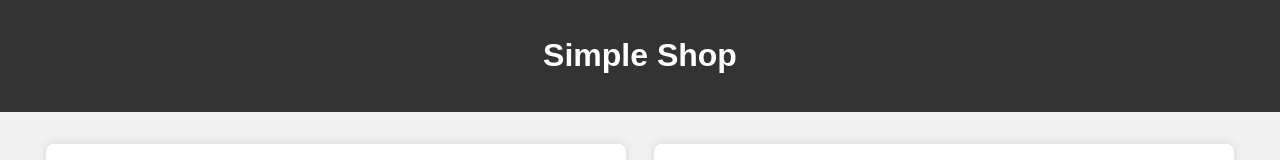
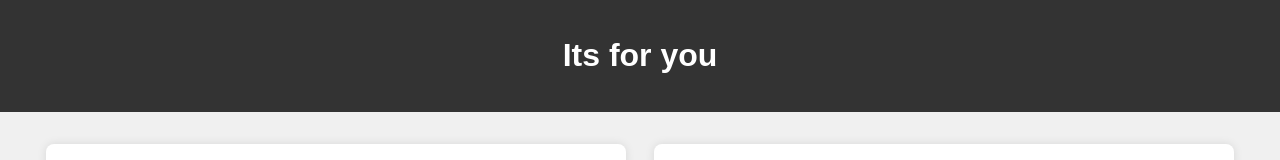
Before and after one commit to cutsences0/cutsences0.github.io, a plain HTML site: page index.html in a window 1280 px wide. Shown: the top 160 px of the page. Drawn offline with Linux system fonts and the light colour scheme.

Commit message:
Update index.html

```diff
--- a/index.html
+++ b/index.html
@@ -3,12 +3,12 @@
 <head>
     <meta charset="UTF-8">
     <meta name="viewport" content="width=device-width, initial-scale=1.0">
-    <title>Simple Shop</title>
+    <title>IFY</title>
     <link rel="stylesheet" href="styles.css">
 </head>
 <body>
     <header>
-        <h1>Simple Shop</h1>
+        <h1>Its for you</h1>
     </header>
     <main>
         <section id="products">
```
